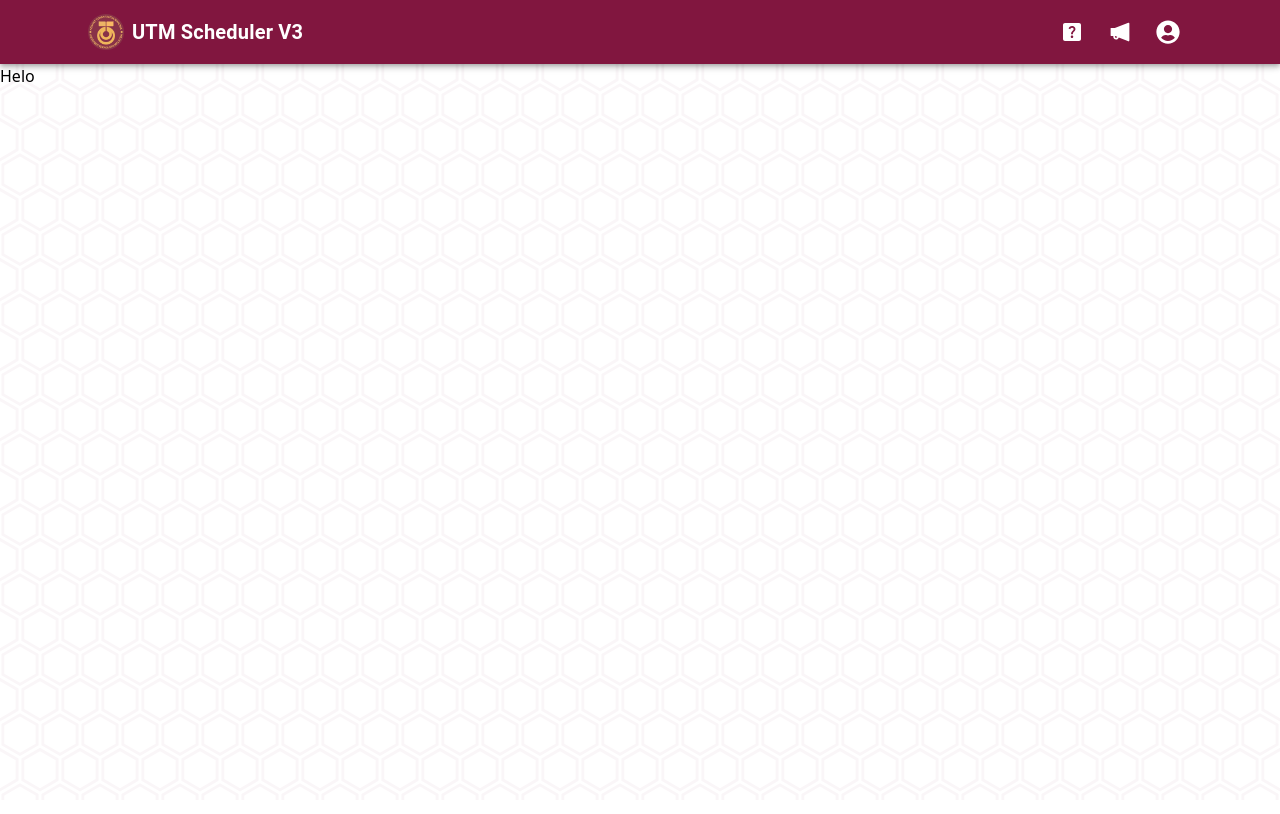
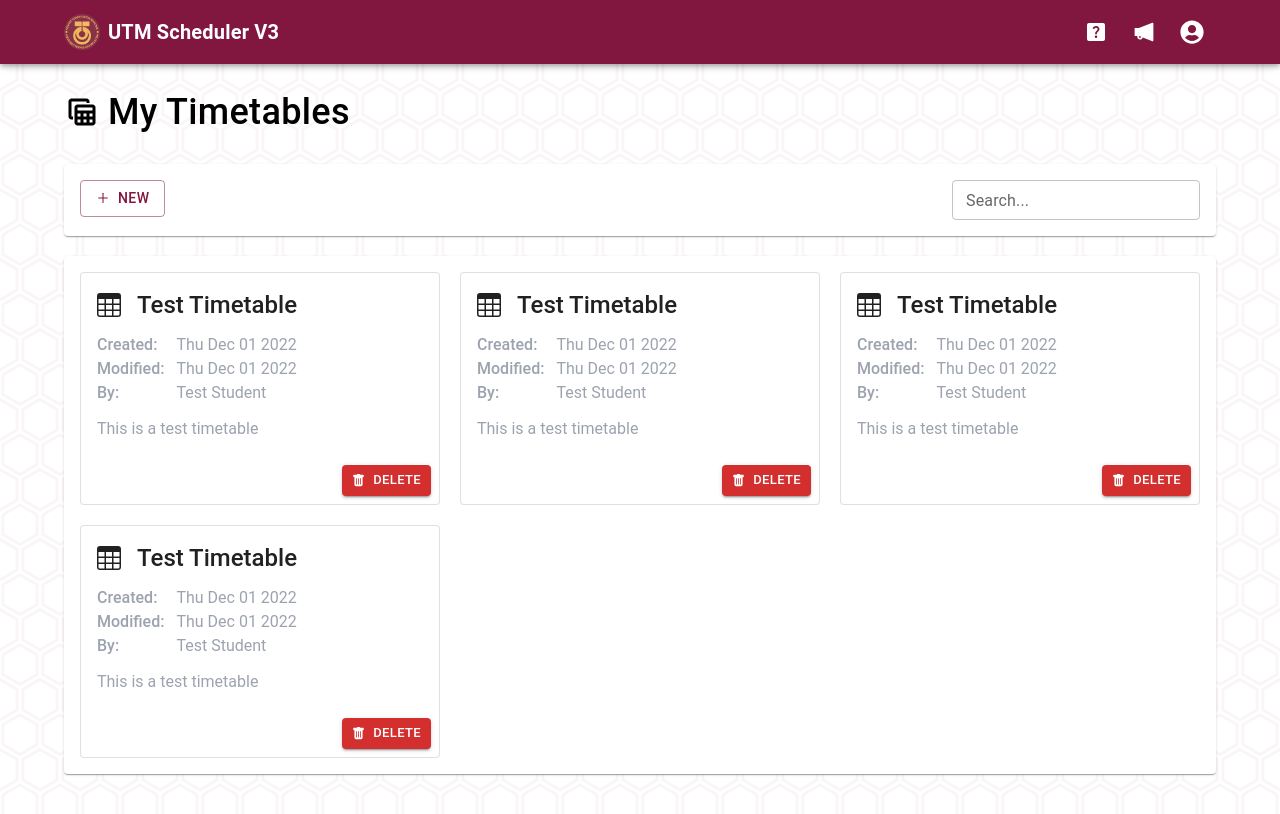
Before and after one commit to UTM-AdmiJW/UTM_Scheduler_V3, a React (Create React App) app: page / in a window 1280 px wide. Shown: the top 814 px of the page. Built offline with nearby package versions, Linux system fonts and the light colour scheme.

Commit message:
JW: Completed Timetable page

```diff
--- a/src/components/navbar/Navbar.tsx
+++ b/src/components/navbar/Navbar.tsx
@@ -9,7 +9,7 @@ export default function Navbar() {
 
     return <AppBar position='sticky'>
         <Container>
-        <Toolbar>
+        <Toolbar className='px-0'>
             {/* Logo and Name of application */}
             <Link to='/' className='flex items-center'>
                 <img src="/img/utm logo.png" alt="UTM Logo" className='mr-2 h-9 w-9' />
--- /dev/null
+++ b/src/components/timetable/TimetableCard.tsx
@@ -0,0 +1,69 @@
+import { Button, Card, CardActionArea, CardActions, CardContent } from "@mui/material";
+
+import { BsFillTrashFill, BsTable } from 'react-icons/bs';
+
+import type { ITimetable } from "../../model/ITimetable";
+
+
+
+interface ITimetableCardProps {
+    timetable: ITimetable;
+};
+
+
+export default function TimetableCard({ timetable }: ITimetableCardProps) {
+
+
+    const onDelete = ( e: React.MouseEvent<HTMLButtonElement, MouseEvent> )=> {
+        e.stopPropagation();
+    }
+
+
+
+    return <>
+        <Card variant='outlined'>
+        <CardActionArea>
+            <CardContent>
+                <div className='flex items-center'>
+                    <BsTable className='mr-4 text-2xl min-w-max' />
+                    <p className='text-2xl font-medium'>{timetable.timetableName}</p>
+                </div>
+
+                <table className="table-auto my-3 text-gray-400">
+                <tbody>
+                    <tr>
+                        <td className='pr-3 font-medium align-top'>Created: </td>
+                        <td>{ timetable.createdDate.toDateString() }</td>
+                    </tr>
+                    <tr>
+                        <td className='pr-3 font-medium align-top'>Modified: </td>
+                        <td>{ timetable.lastModifiedDate.toDateString() }</td>
+                    </tr>
+                    <tr>
+                        <td className='pr-3 font-medium align-top'>By: </td>
+                        <td>{ timetable.createdBy.name }</td>
+                    </tr>
+                </tbody>
+                </table>
+
+                <p className='text-gray-400'>
+                    {timetable.description}
+                </p>
+            </CardContent>
+
+            <CardActions className="justify-end">
+                <Button
+                    variant="contained"
+                    color='error'
+                    size='small'
+                    onClick={ onDelete }
+                    onMouseDown={ (e)=> e.stopPropagation() }
+                >
+                    <BsFillTrashFill className='mr-2' />
+                    Delete
+                </Button>
+            </CardActions>
+        </CardActionArea>
+        </Card>
+    </>
+}
--- a/src/model/ITimetable.ts
+++ b/src/model/ITimetable.ts
@@ -6,7 +6,10 @@ export interface ITimetable {
     id: number;
 
     timetableName: string;
+    createdDate: Date;
+    lastModifiedDate: Date;
     createdBy: IStudent;
+    description: string;
 
     editableCourses: IEditableCourse[];
 }
--- a/src/redux/studentSlice.ts
+++ b/src/redux/studentSlice.ts
@@ -14,7 +14,7 @@ export interface IStudentSliceState {
 const initialState: IStudentSliceState = {
     isLoggedIn: false,
     student: {
-        name: '',
+        name: 'Guest',
         matricNo: '',
     },
 };
--- a/src/routes/RouterOutlet.tsx
+++ b/src/routes/RouterOutlet.tsx
@@ -2,12 +2,13 @@ import { Routes, Route } from 'react-router-dom';
 
 
 import TestPage from '../views/TestPage';
+import TimetablePage from '../views/timetable/TimetablePage';
 
 
 
 export default function RouterOutlet() {
     return <Routes>
-        <Route path="/" element={ <div>Helo</div> } />
+        <Route path="/" element={ <TimetablePage /> } />
         <Route path='user' element={ <div>User</div> } />
         <Route path='test' element={ <TestPage /> } />
         <Route path="*" element={ <div>404</div>} />
--- a/src/style/index.css
+++ b/src/style/index.css
@@ -1,6 +1,9 @@
 @tailwind base;
 @tailwind components;
 @tailwind utilities;
+
+@import url('https://fonts.googleapis.com/css2?family=Poppins:wght@100;200;300;400;500;600;700;800;900&family=Roboto:wght@100;300;400;500;700;900&display=swap');
+
 
 
 /* Global, custom styles */
@@ -9,6 +12,8 @@
     margin: 0;
     padding: 0;
     box-sizing: border-box;
+
+    font-family: "Poppins", "Roboto","Helvetica","Arial",sans-serif !important;
 }
 
 
--- /dev/null
+++ b/src/test/TestTimetable.ts
@@ -0,0 +1,19 @@
+
+import type { ITimetable } from "../model/ITimetable";
+
+
+const testTimetable: ITimetable = {
+    id: 1,
+    timetableName: "Test Timetable",
+    createdDate: new Date(),
+    lastModifiedDate: new Date(),
+    createdBy: {
+        name: "Test Student",
+        matricNo: "A1234567X"
+    },
+    description: "This is a test timetable",
+    editableCourses: []
+};
+
+
+export default testTimetable;
--- /dev/null
+++ b/src/views/timetable/TimetablePage.tsx
@@ -0,0 +1,67 @@
+import { useState } from "react";
+import { Button, Container, Paper, TextField, Tooltip, Typography } from "@mui/material";
+
+
+import { AiOutlinePlus } from 'react-icons/ai';
+import { MdTableView } from 'react-icons/md';
+import { TbMoodEmpty } from "react-icons/tb";
+
+
+import TimetableCard from "../../components/timetable/TimetableCard";
+
+
+import testTimetable from "../../test/TestTimetable";
+
+
+export default function TimetablePage() {
+
+    const [ search, setSearch ] = useState<string>('');
+
+
+
+    return <>
+        <Container className='py-7'>
+            <Typography className='mb-8 flex items-center font-medium text-3xl sm:text-4xl'>
+                <MdTableView className='mr-2 inline' />
+                My Timetables
+            </Typography>
+
+            {/* Controls */}
+            <Paper className='p-4 mb-5 flex flex-col justify-between sm:flex-row'>
+                <div className='mb-4 sm:mb-0'>
+                    <Tooltip title='Create a new timetable'>
+                        <Button variant='outlined'>
+                            <AiOutlinePlus className='mr-2' /> New
+                        </Button>
+                    </Tooltip>
+                </div>
+
+                <TextField label='Search...' size='small' onChange={(e)=> setSearch(e.target.value)} />
+            </Paper>
+
+
+
+            {
+                // If no timetable, display empty state
+                false?
+                <Paper className='p-5 mb-5'>
+                    <div className='text-gray-500 text-center'>
+                        <TbMoodEmpty className='text-5xl m-auto' />
+                        <p className='text-xl font-medium'>You have no timetables yet</p>
+                    </div>
+                </Paper>
+                :
+                // Otherwise display the timetables
+                <Paper
+                    className='p-4 mb-5 grid gap-5'
+                    sx={{ gridTemplateColumns: 'repeat( auto-fill, minmax(275px, 1fr) )' }}
+                >
+                    <TimetableCard timetable={testTimetable} />
+                    <TimetableCard timetable={testTimetable} />
+                    <TimetableCard timetable={testTimetable} />
+                    <TimetableCard timetable={testTimetable} />
+                </Paper>
+            }
+        </Container>
+    </>
+}
```
